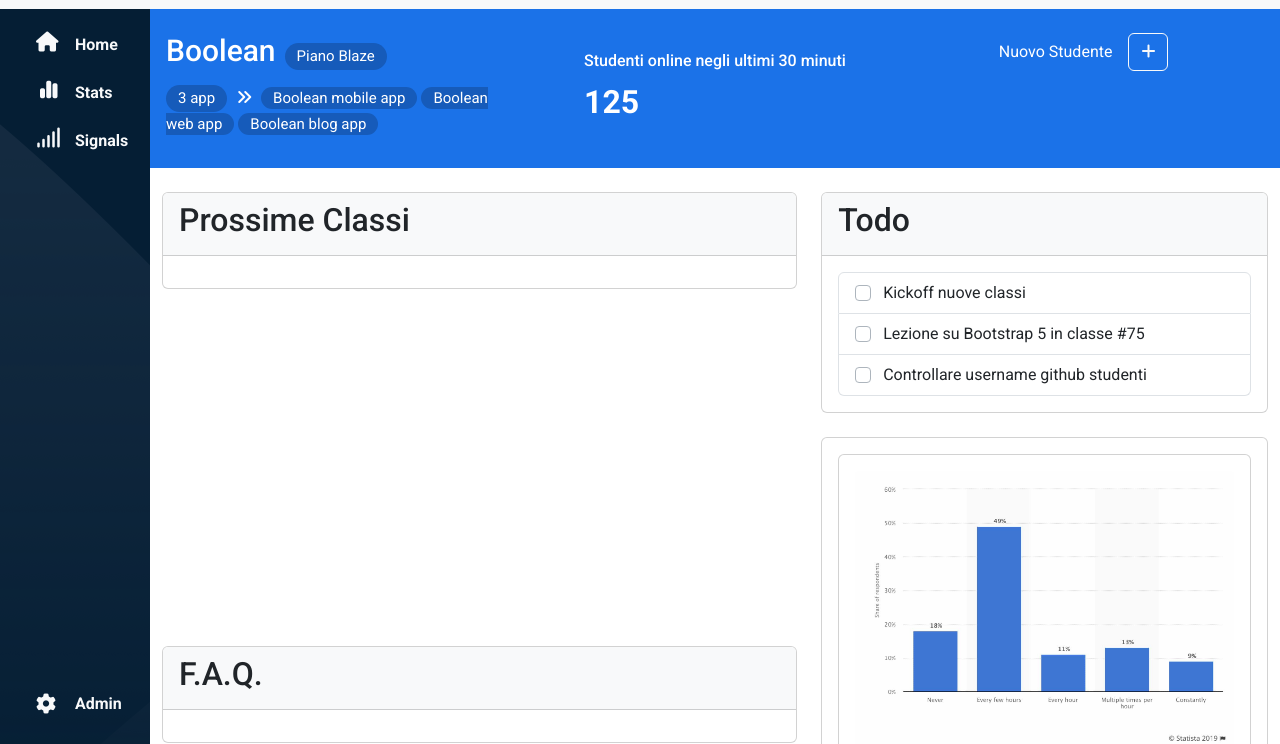
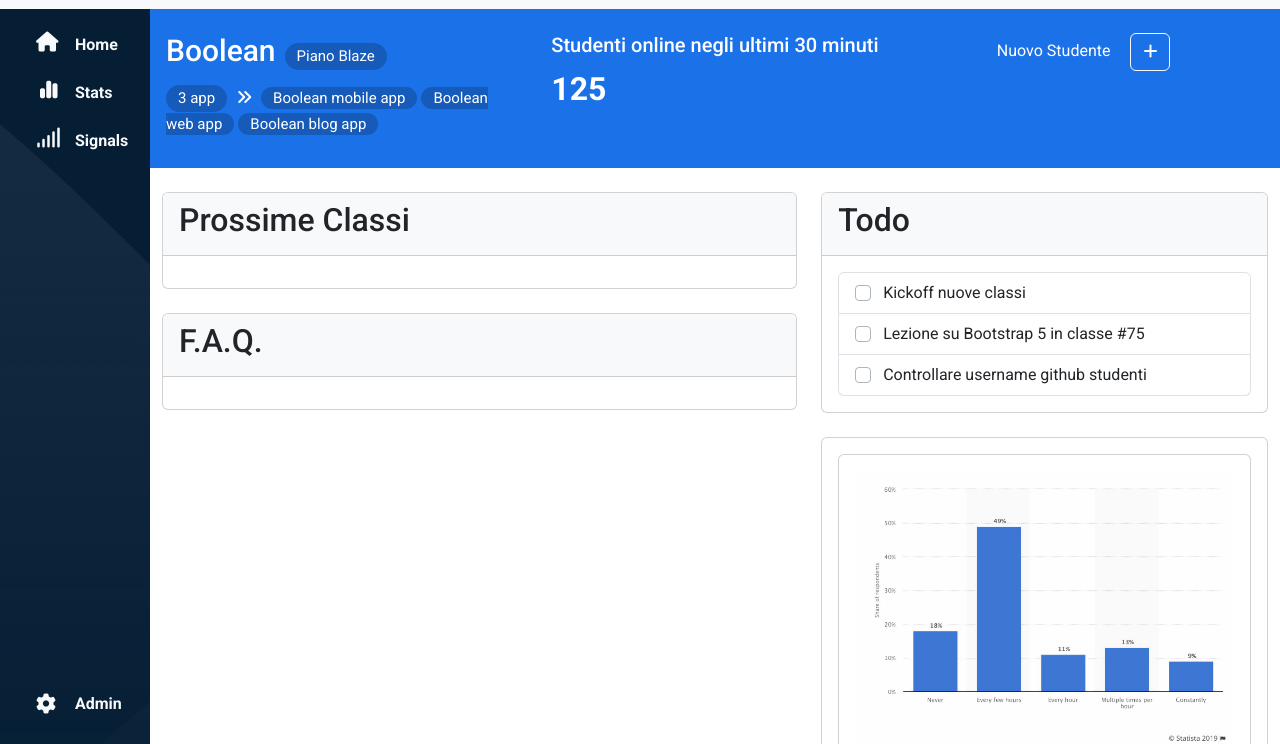
Before and after one commit to marcobusacca/html-css-bootstrap-dashboard, a plain HTML site: page index.html in a window 1280 px wide. Shown: the part 56-800 px from the top of the page. Drawn offline with nearby package versions, Linux system fonts and the light colour scheme.

Commit message:
[REFACTOR] main center col first section

```diff
--- a/index.html
+++ b/index.html
@@ -124,15 +124,14 @@
             <!-- Main Center -->
             <div class="main_center position-absolute">
                 <!-- Main Center Container -->
-                <div class="container-fluid h-100">
+                <div class="container-fluid">
                     <!-- Main Center Row -->
-                    <div class="row row-cols-1 h-100">
+                    <div class="row row-cols-1">
                         <!-- Main Center Col First Section -->
-                            <!-- First Section Mobile Version -->
-                            <section class="col text-white bgcolor_blue d-md-none">
-                                <div class="row row-cols-1">
+                        <section class="col text-white bgcolor_blue">
+                            <div class="row row-cols-1 row-cols-md-3">
                                 <!-- Nuovo Studente Col -->
-                                    <div class="col">
+                                <div class="col order-md-3 d-flex justify-content-md-center">
                                     <div class="main_center_content px-1 py-4">
                                         <!-- Nuovo Studente -->
                                         <span>Nuovo Studente</span>
@@ -143,38 +142,7 @@
                                     </div>
                                 </div>
                                 <!-- Boolean Col -->
-                                    <div class="col">
-                                        <div class="main_center_content px-1 py-4">
-                                            <!-- Boolean Title -->
-                                            <h2>Boolean</h2>
-                                            <!-- Piano Blaze Label -->
-                                            <label class="rounded-4">Piano Blaze</label>
-                                            <div>
-                                                <!-- 3 app Label -->
-                                                <label class="rounded-4">3 app</label>
-                                                <!-- Successive Icon -->
-                                                <i class="fa-solid fa-angles-right"></i>
-                                                <!-- Plus Label -->
-                                                <label class="plus_label">
-                                                    <i class="fa-sharp fa-solid fa-plus fa-xs"></i>
-                                                </label>
-                                            </div>
-                                        </div>
-                                    </div>
-                                    <!-- Online Student Col -->
-                                    <div class="col">
-                                        <div class="main_center_content px-1 py-4">
-                                            <h5>Studenti online negli ultimi 30 minuti</h5>
-                                            <span class="fw-bold fs-1">125</span>
-                                        </div>
-                                    </div>
-                                </div>
-                            </section>
-                            <!-- First Section Desktop Version -->
-                            <section class="col text-white bgcolor_blue d-none d-md-block">
-                                <div class="row row-cols-3">
-                                    <!-- Boolean Col -->
-                                    <div class="col">
+                                <div class="col order-md-1">
                                     <div class="main_center_content px-1 py-4">
                                         <!-- Boolean Title -->
                                         <h2>Boolean</h2>
@@ -199,26 +167,15 @@
                                     </div>
                                 </div>
                                 <!-- Online Student Col -->
-                                    <div class="col d-flex justify-content-center align-items-center">
-                                        <div class="main_center_content px-1 py-4">
-                                            <h5 class="fs-6">Studenti online negli ultimi 30 minuti</h5>
+                                <div class="col order-md-2 d-flex justify-content-md-center">
+                                    <div class="main_center_contentpx-1 py-4">
+                                        <h5>Studenti online negli ultimi 30 minuti</h5>
                                         <span class="fw-bold fs-2">125</span>
-                                        </div>
-                                    </div>
-                                    <!-- Nuovo Studente Col -->
-                                    <div class="col">
-                                        <div class="main_center_content d-flex justify-content-center align-items-center px-1 py-4">
-                                            <!-- Nuovo Studente -->
-                                            <span>Nuovo Studente</span>
-                                            <!-- OffCanvas Button -->
-                                            <button class="btn btn-outline-light mx-3" type="button" data-bs-toggle="offcanvas" data-bs-target="#offcanvasRight" aria-controls="offcanvasRight">
-                                                <i class="fa-sharp fa-solid fa-plus"></i>
-                                            </button>
                                     </div>
                                 </div>
                             </div>
                         </section>
-                            <!-- First Section OffCanvas -->
+                        <!-- Main Center Col First Section OffCanvas -->
                         <div class="offcanvas offcanvas-end" tabindex="-1" id="offcanvasRight" aria-labelledby="offcanvasRightLabel">
                             <div class="offcanvas-header">
                                 <h5 class="offcanvas-title" id="offcanvasRightLabel">Offcanvas right</h5>
@@ -228,10 +185,9 @@
                                 ...
                             </div>
                         </div>
-                        <!-- Fine Main Center Col First Section -->
                         <!-- Container Col Main Center Left -->
                         <div class="col-12 col-lg-7">
-                            <div class="row row-cols-1 h-100">
+                            <div class="row row-cols-1">
                                 <!-- Main Center Col Next Classes Section -->
                                 <section class="col gy-4">
                                     <div class="next_classes_content">
@@ -260,7 +216,7 @@
                         </div>
                         <!-- Container Col Main Center Right -->
                         <div class="col-12 col-lg-5">
-                            <div class="row row-cols-1 h-100">
+                            <div class="row row-cols-1">
                                 <!-- Main Center Col Todo Section -->
                                 <section class="col gy-4">
                                     <div class="todo_content">
```
Lines whose indentation alone changed are shown as unchanged.
